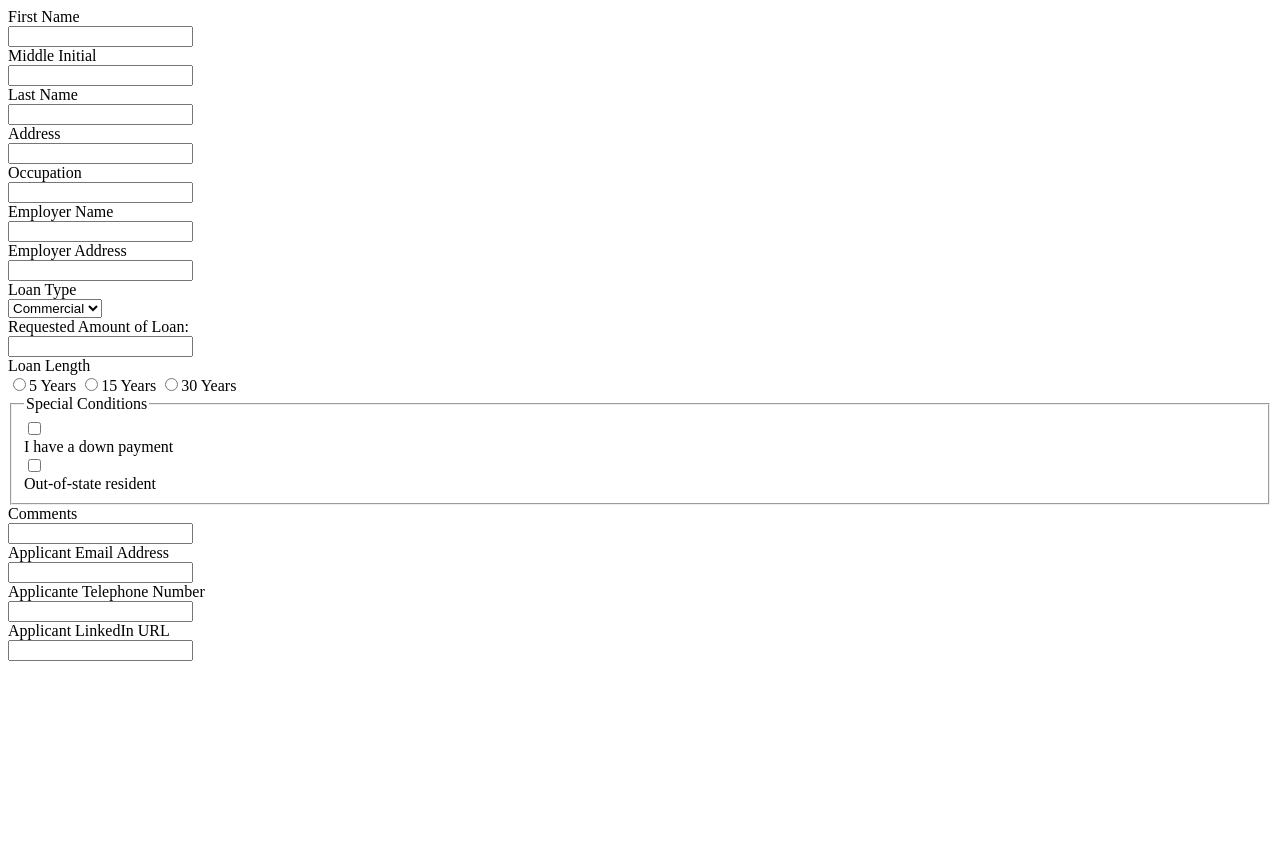
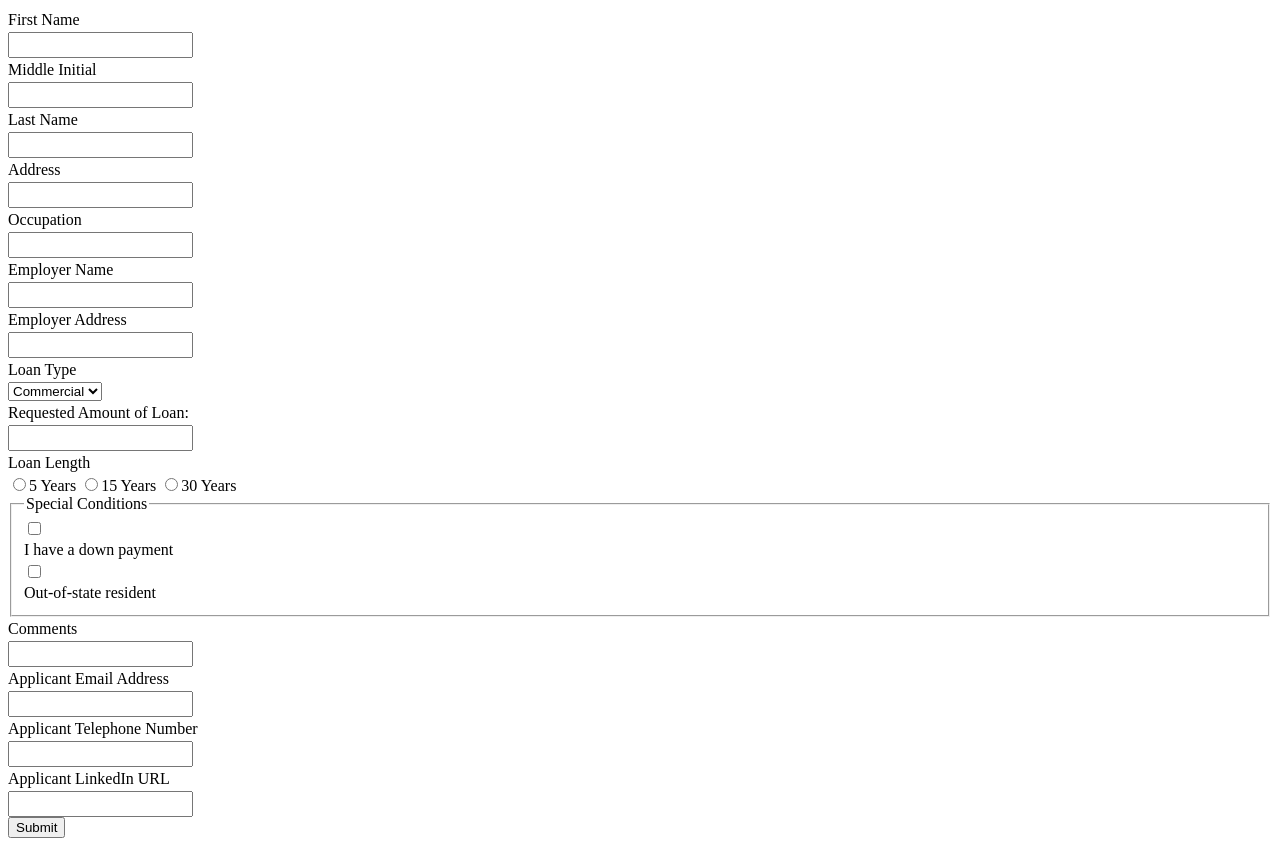
Before and after one commit to joshualloyd/banking-form, a plain HTML site: page index.html in a window 1280 px wide. Before the commit the page ends 800 px from the top, so only its background shows below. Drawn offline with Linux system fonts and the light colour scheme.

Commit message:
typo and button

```diff
--- a/index.html
+++ b/index.html
@@ -60,12 +60,14 @@
 		<label for="applicant-email">Applicant Email Address</label>
 		<input type="text" id="applicant-email" name="applicant-email">
 
-		<label for="applicant-phone">Applicante Telephone Number</label>
+		<label for="applicant-phone">Applicant Telephone Number</label>
 		<input type="text" id="applicant-phone" name="applicant-phone">
 
 		<label for="applicant-linkedin">Applicant LinkedIn URL</label>
 		<input type="text" id="applicant-linkedin" name="applicant-linkedin">
 
+		<input type="submit" name="submit">
+
 	</form>
 </body>
 </html>
--- a/main.css
+++ b/main.css
@@ -1,5 +1,6 @@
 input {
 	display: block;
+	line-height: 1.5em;
 }
 
 input[type="radio"] {
@@ -8,4 +9,5 @@ input[type="radio"] {
 
 label {
 	display: block;
+	line-height: 1.5em;
 }
```
